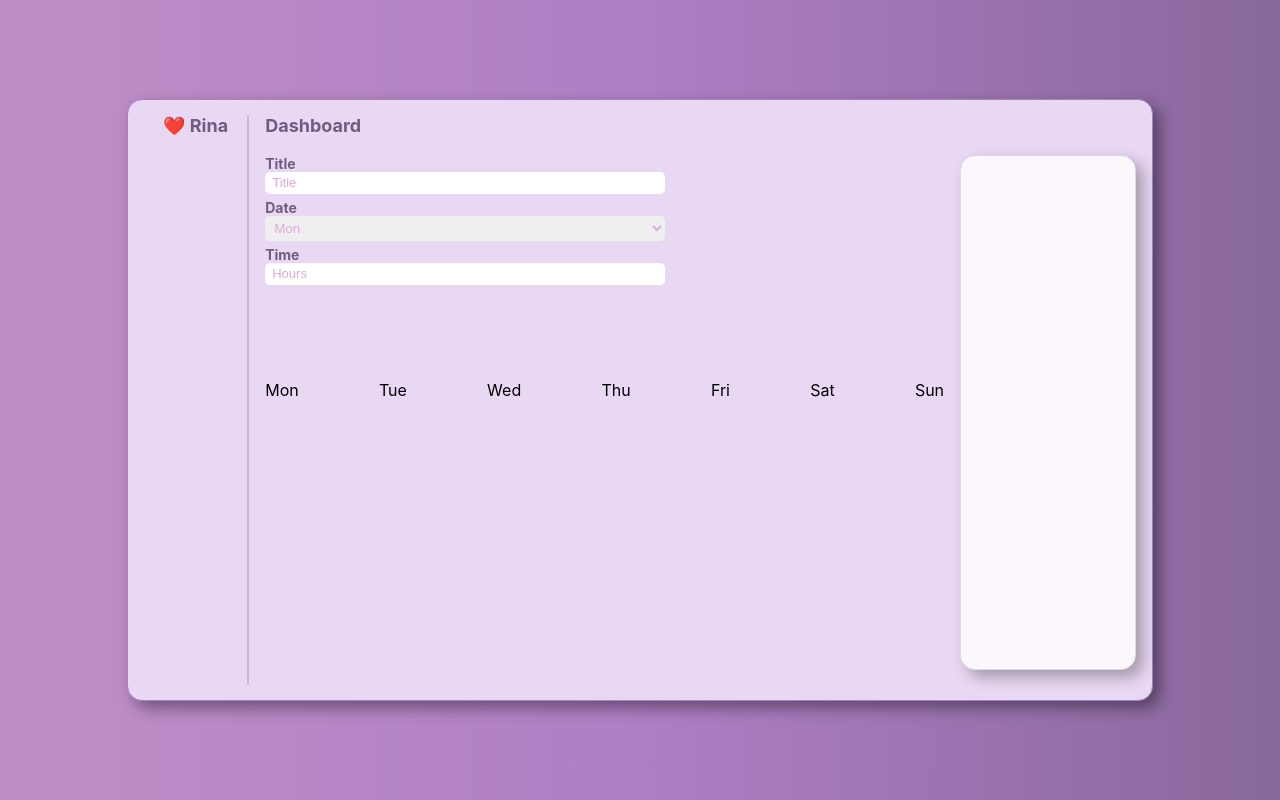
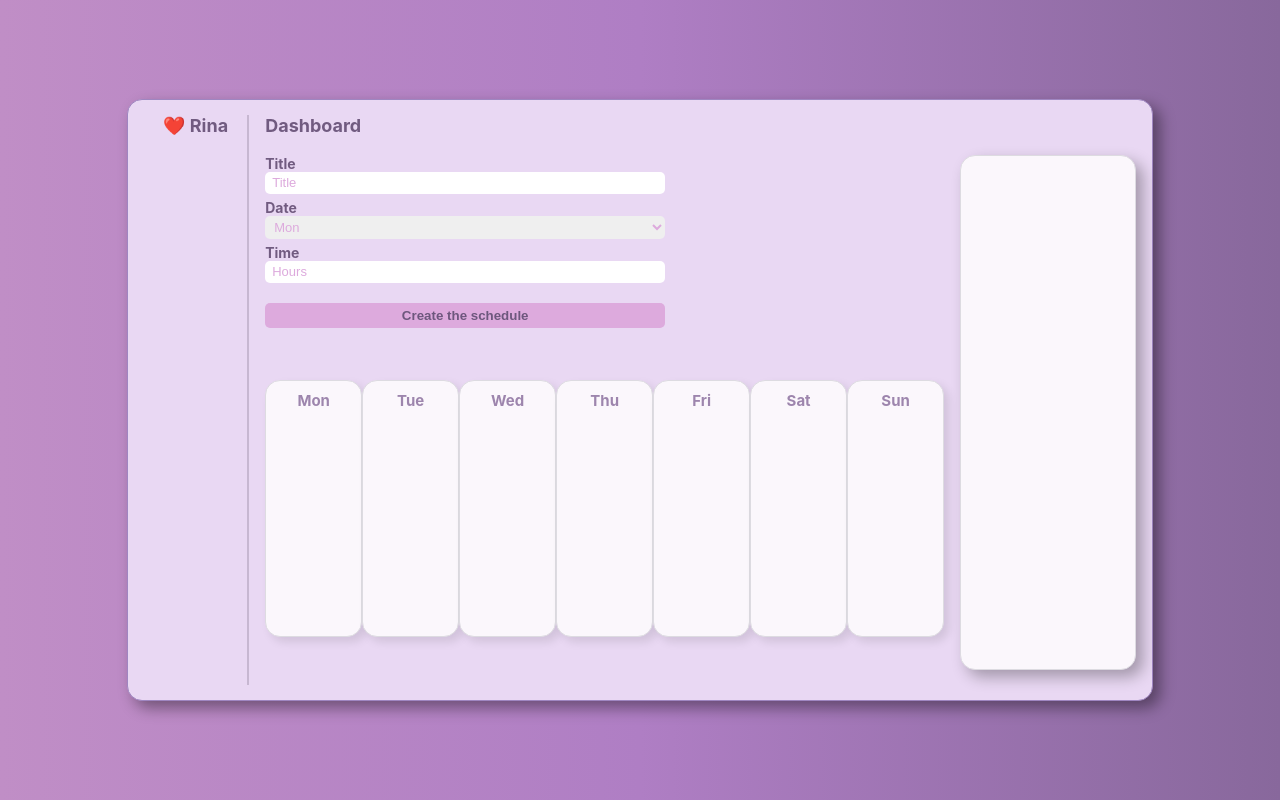
Before and after one commit to RinaHan/schedular, a React (Create React App) app: page / in a window 1280 px wide. Built offline with nearby package versions, Linux system fonts and the light colour scheme.

Commit message:
fixed buts

```diff
--- a/package.json
+++ b/package.json
@@ -6,9 +6,11 @@
     "@testing-library/jest-dom": "^5.14.1",
     "@testing-library/react": "^11.2.7",
     "@testing-library/user-event": "^12.8.3",
+    "chroma-js": "^2.1.2",
     "react": "^17.0.2",
     "react-dom": "^17.0.2",
     "react-scripts": "4.0.1",
+    "react-select": "^4.3.1",
     "sass": "^1.36.0",
     "styled-components": "^5.3.0",
     "web-vitals": "^1.1.2"
--- a/src/App.js
+++ b/src/App.js
@@ -1,9 +1,9 @@
 import logo from "./logo.svg";
 import "./App.scss";
-import DayComponent from "./comps/DayComponent";
+import DateComponent from "./comps/DateComponent";
 // import Select from "./comps/Select";
 
-const Day = ['Mon', 'Tue', 'Wed', 'Thu', 'Fri', 'Sat', 'Sun']
+const Date = ["Mon", "Tue", "Wed", "Thu", "Fri", "Sat", "Sun"];
 function App() {
   return (
     <div className="Container">
@@ -12,31 +12,40 @@ function App() {
         <div className="Main">
           <div className="Header">Dashboard</div>
           <div className="Body">
+
             <div className="MainSec">
+
               <div className="InfoCont">
                 <div className="InputCont">
                   <label for="a">Title</label>
                   <input id="a" type="text" placeholder="Title" />
                 </div>
                 <div className="InputCont">
-                  {/* <label for="b">Date</label>
-                  <input id="b" type="text" placeholder="Day of the week" /> */}
-                <DayComponent/>
+                  <DateComponent />
                 </div>
                 <div className="InputCont">
                   <label for="c">Time</label>
                   <input id="c" type="number" placeholder="Hours" />
                 </div>
+                <button className="ButtonCont"
+              onClick={()=>{
+
+              }}
+                >
+                Create the schedule
+                </button>
               </div>
+
               <div className="WeeklyCont">
-                {Day.map((o,i)=>{
-                  return(
-                    <div className="Day">{o}</div>
-                  )
+                {Date.map((o, i) => {
+                  return <div className="Date">{o}</div>;
                 })}
               </div>
+
             </div>
+
             <div className="Aside"></div>
+
           </div>
         </div>
       </div>
--- a/src/comps/DayComponent/index.js
+++ /dev/null
@@ -1,86 +0,0 @@
-import React, { useState, useEffect } from "react";
-import styled from "styled-components";
-
-const Container = styled.div`
-  > label {
-    /* color: #715b80; */
-    /* font-weight: bold; */
-  }
-  > select {
-    height: 25px;
-    border: none;
-    border-radius: 5px;
-    color: #dad;
-    padding-left: 5px;
-    width: 100%;
-  }
-`;
-
-const Selected = styled.div`
-font-weight:normal;
-background-color:#dad;
-padding:2px 5px;
-display:inline-flex;
-margin:5px 5px 0 0;
-border-radius:5px;
-font-size:13px;
-align-items: center;
-> button{
-  margin-left:3px;
-  height:18px;
-  width:18px;
-  justify-content:center;
-  align-items:center;
-  display:flex;
-}
-`;
-
-const options = [
-  { label: "Mon", value: "Mon" },
-  { label: "Tue", value: "Tue" },
-  { label: "Wed", value: "Wed" },
-  { label: "Thu", value: "Thu" },
-  { label: "Fri", value: "Fri" },
-  { label: "Sat", value: "Sat" },
-  { label: "Sun", value: "Sun" },
-];
-
-const DayComponent = () => {
-  const [selected, setSelected] = useState([])
-
-  console.log(selected)
-  return (
-    <Container>
-      <label for="dayselec">Date</label>
-      <select id="dayselec"
-      onChange={(e)=>{
-        var arr = [...selected]
-        arr.push(e.target.value)
-        setSelected(arr)
-      }}
-      >
-        {options.map((o, i) => {
-          return (
-            <option key={i} value={o.value}
-            // onClick={setSelected(o)}
-            >
-              {o.label}
-            </option>
-          );
-        })}
-      </select>
-      <div>
-      {selected.map((o, i) => {
-          return (
-            <Selected key={i}
-            >
-              {o}<button>x</button>
-            </Selected>
-          );
-        })}
-      </div>
-    </Container>
-  );
-};
-
-export default DayComponent;
```
Also changed, not shown: 1 other file (tests, documents, lock files or other folders).
